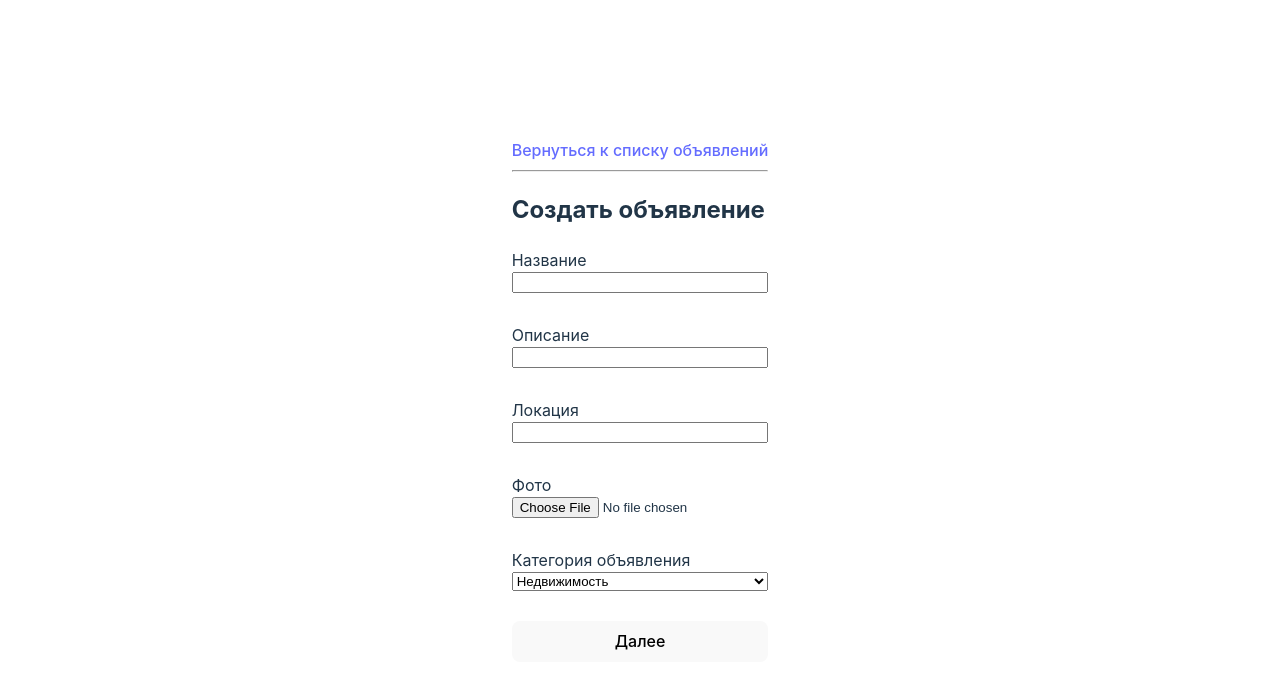
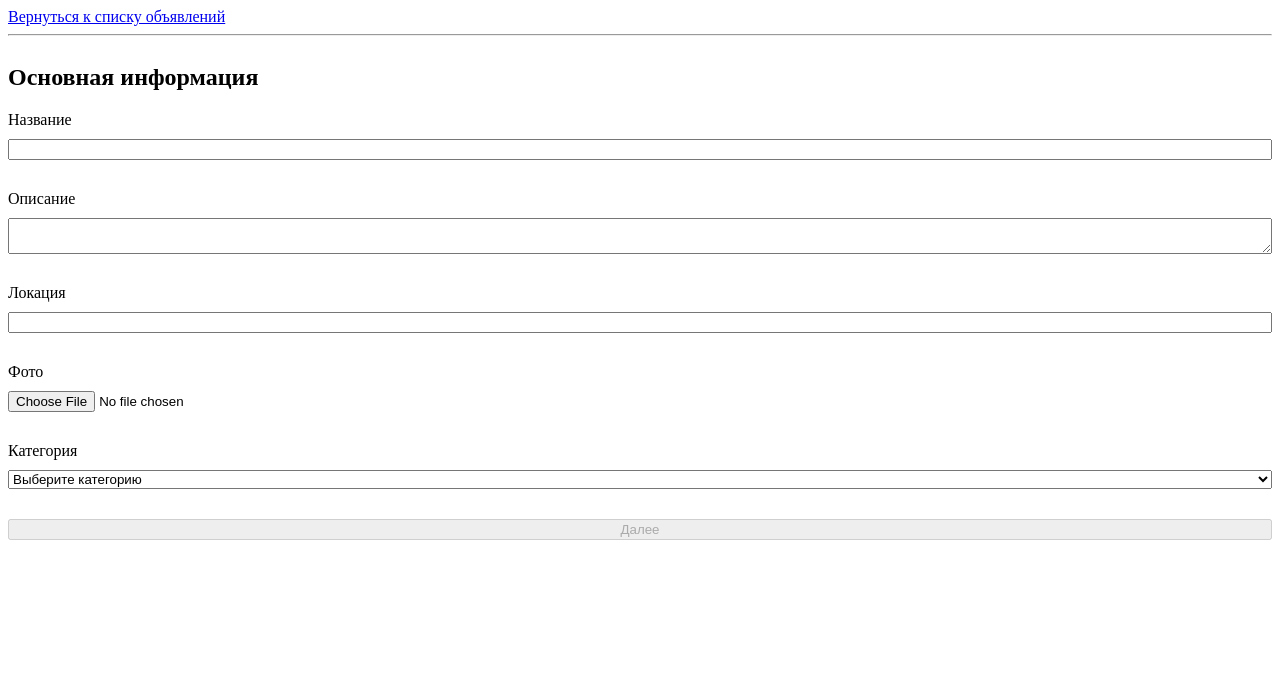
Before and after one commit to Belousmind/internship-test-assignment-, a React (Vite) app in the folder frontend/: page /form in a window 1280 px wide. Shown: the top 688 px of the page. Built offline with nearby package versions, Linux system fonts and the light colour scheme.

Commit message:
feat: add basic form and split into component

```diff
--- a/frontend/package.json
+++ b/frontend/package.json
@@ -10,8 +10,10 @@
     "preview": "vite preview"
   },
   "dependencies": {
+    "antd": "^5.24.0",
     "react": "^19.0.0",
     "react-dom": "^19.0.0",
+    "react-hook-form": "^7.54.2",
     "react-router-dom": "^7.1.5"
   },
   "devDependencies": {
--- /dev/null
+++ b/frontend/src/components/Form/CarFields/CarFields.jsx
@@ -0,0 +1,27 @@
+const CarFields = ({ register, errors }) => {
+  return (
+    <>
+      <label>Марка</label>
+      <select {...register("carBrand", { required: "Выберите марку" })}>
+        <option value="">Выберите</option>
+        <option value="Toyota">Toyota</option>
+        <option value="BMW">BMW</option>
+        <option value="Mercedes">Mercedes</option>
+      </select>
+      {errors.carBrand && <p style={{ color: "red" }}>{errors.carBrand.message}</p>}
+
+      <label>Модель</label>
+      <input type="text" {...register("carModel", { required: "Введите модель" })} />
+      {errors.carModel && <p style={{ color: "red" }}>{errors.carModel.message}</p>}
+
+      <label>Год выпуска</label>
+      <input type="number" {...register("carYear", { required: "Введите год выпуска" })} />
+      {errors.carYear && <p style={{ color: "red" }}>{errors.carYear.message}</p>}
+
+      <label>Пробег (км)</label>
+      <input type="number" {...register("carMileage")} />
+    </>
+  );
+};
+
+export default CarFields;
--- a/frontend/src/components/Form/Form.css
+++ b/frontend/src/components/Form/Form.css
@@ -8,6 +8,8 @@ label {
   margin-bottom: 10px;
 }
 
-form {
-  gap: 20px;
+input,
+textarea,
+select {
+  margin-bottom: 30px;
 }
--- a/frontend/src/components/Form/Form.jsx
+++ b/frontend/src/components/Form/Form.jsx
@@ -1,94 +1,36 @@
 import { useState } from "react";
-import "./Form.css"
-import { Link, useLocation } from "react-router-dom";
+import { Link } from "react-router-dom";
+import { useForm } from "react-hook-form";
+import FormStep1 from "./FormStep1";
+import FormStep2 from "./FormStep2";
+
+import "./Form.css";
 
 const FormPage = () => {
+  const [formStep, setFormStep] = useState(1);
+  const { register, handleSubmit, watch, formState: { errors } } = useForm();
+  const category = watch("category");
 
-  const [formStep, setStep] = useState(1);
-  const [categoryName, setCategory] = useState(null);
-
-  console.log(categoryName)
-
-  const location = useLocation();
-  const PageId = location.state?.id;
-
-  console.log(PageId)
+  const onSubmit = (data) => {
+    console.log("Форма отправлена:", data);
+  };
 
   return (
     <>
       <Link to="/list">Вернуться к списку объявлений</Link>
       <hr />
 
-    {PageId ? <h2>Редактировать объявление (id: {PageId})</h2> : <h2>Создать объявление</h2>}
-
-    <form>
+      <form onSubmit={handleSubmit(onSubmit)}>
         {formStep === 1 && (
-        <>
-      <label htmlFor="title"> Название
-        <input id="title" type="text" required/>
-      </label>
-      <label htmlFor="description"> Описание
-        <input id="description" type="text" required/>
-      </label>
-      <label htmlFor="location"> Локация
-        <input id="location" type="text" required/>
-      </label>
-      <label htmlFor="photo"> Фото
-        <input type="file" name="" id="photo" />
-      </label>
-      <label htmlFor="category"> Категория объявления
-        <select onChange={(e) => setCategory(e.target.value)} name="category" id="category">
-          <option value="real-estate">Недвижимость</option>
-          <option value="auto">Авто</option>
-          <option value="services">Услуги</option>
-        </select>
-      </label>
-
-      <button onClick={() => setStep((formStep) => formStep + 1)}>Далее</button>
-        </>
+          <FormStep1 setFormStep={setFormStep} register={register} watch={watch} errors={errors} />
         )}
 
         {formStep === 2 && (
-        <>
-
-          <h2>Шаг два</h2>
-          <button onClick={() => setStep((formStep) => formStep - 1)}>Назад</button>
-          <button>Опубликовать</button>
-        </>
-
+          <FormStep2 setFormStep={setFormStep} register={register} errors={errors} category={category} />
         )}
-
       </form>
     </>
-  )
-}
+  );
+};
 
 export default FormPage;
-
-// Основной шаг (для всех категорий)
-// Название (обязательное)
-// Описание (обязательное)
-// Локация (обязательное)
-// Фото (необязательное)
-// Категория объявления (выпадающий список: Недвижимость, Авто, Услуги) (обязательное) Real Estate, Auto, Services
-// Категорийный шаг
-// Зависит от выбранной категории для объявления:
-
-// - Недвижимость:
-
-// Тип недвижимости (например: квартира, дом, коттедж и т.д.) (выпадающий список, обязательное, строка)
-// Площадь (кв. м, обязательное, число)
-// Количество комнат (обязательное, число)
-// Цена (обязательное, число)
-// - Авто:
-
-// Марка (выпадающий список, обязательное, строка)
-// Модель (обязательное, строка)
-// Год выпуска (обязательное, число)
-// Пробег (км, опциональное, число)
-// - Услуги:
-
-// Тип услуги (например: ремонт, уборка, доставка) (выпадающий список, обязательное, строка)
-// Опыт работы (лет, обязательное, число)
-// Стоимость (обязательное, число)
-// График работы (опциональное, строка)
--- /dev/null
+++ b/frontend/src/components/Form/FormStep1.jsx
@@ -0,0 +1,47 @@
+const FormStep1 = ({ setFormStep, register, watch, errors }) => {
+
+  const name = watch("name");
+  const description = watch("description");
+  const location = watch("location");
+  const category = watch("category");
+
+  return (
+    <>
+      <h2>Основная информация</h2>
+
+      <label>Название</label>
+      <input type="text" {...register("name", { required: "Введите название" })} />
+      {errors.name && <p style={{ color: "red" }}>{errors.name.message}</p>}
+
+      <label>Описание</label>
+      <textarea {...register("description", { required: "Введите описание" })}></textarea>
+      {errors.description && <p style={{ color: "red" }}>{errors.description.message}</p>}
+
+      <label>Локация</label>
+      <input type="text" {...register("location", { required: "Введите локацию" })} />
+      {errors.location && <p style={{ color: "red" }}>{errors.location.message}</p>}
+
+      <label>Фото</label>
+      <input type="file" {...register("photo")} />
+
+      <label>Категория</label>
+      <select {...register("category", { required: "Выберите категорию" })}>
+        <option value="">Выберите категорию</option>
+        <option value="RealEstate">Недвижимость</option>
+        <option value="Car">Авто</option>
+        <option value="Service">Услуги</option>
+      </select>
+      {errors.category && <p style={{ color: "red" }}>{errors.category.message}</p>}
+
+      <button
+        type="button"
+        onClick={() => setFormStep(2)}
+        disabled={!name || !description || !location || !category}
+      >
+        Далее
+      </button>
+    </>
+  );
+};
+
+export default FormStep1;
--- /dev/null
+++ b/frontend/src/components/Form/FormStep2.jsx
@@ -0,0 +1,20 @@
+import RealEstateFields from "./RealEstateFields/RealEstateFields";
+import CarFields from "./CarFields/CarFields";
+import ServiceFields from "./ServiceFields/ServiceFields";
+
+const FormStep2 = ({ setFormStep, register, errors, category }) => {
+  return (
+    <>
+      <h2>Дополнительная информация</h2>
+
+      {category === "RealEstate" && <RealEstateFields register={register} errors={errors} />}
+      {category === "Car" && <CarFields register={register} errors={errors} />}
+      {category === "Service" && <ServiceFields register={register} errors={errors} />}
+
+      <button type="button" onClick={() => setFormStep(1)}>Назад</button>
+      <button type="submit">Отправить</button>
+    </>
+  );
+};
+
+export default FormStep2;
--- /dev/null
+++ b/frontend/src/components/Form/RealEstateFields/RealEstateFields.jsx
@@ -0,0 +1,28 @@
+const RealEstateFields = ({ register, errors }) => {
+  return (
+    <>
+      <label>Тип недвижимости</label>
+      <select {...register("propertyType", { required: "Выберите тип недвижимости" })}>
+        <option value="">Выберите</option>
+        <option value="apartment">Квартира</option>
+        <option value="house">Дом</option>
+        <option value="cottage">Коттедж</option>
+      </select>
+      {errors.propertyType && <p style={{ color: "red" }}>{errors.propertyType.message}</p>}
+
+      <label>Площадь (кв. м)</label>
+      <input type="number" {...register("area", { required: "Введите площадь" })} />
+      {errors.area && <p style={{ color: "red" }}>{errors.area.message}</p>}
+
+      <label>Количество комнат</label>
+      <input type="number" {...register("rooms", { required: "Введите количество комнат" })} />
+      {errors.rooms && <p style={{ color: "red" }}>{errors.rooms.message}</p>}
+
+      <label>Цена (₽)</label>
+      <input type="number" {...register("price", { required: "Введите цену" })} />
+      {errors.price && <p style={{ color: "red" }}>{errors.price.message}</p>}
+    </>
+  );
+};
+
+export default RealEstateFields;
--- /dev/null
+++ b/frontend/src/components/Form/ServiceFields/ServiceFields.jsx
@@ -0,0 +1,27 @@
+const ServiceFields = ({ register, errors }) => {
+  return (
+    <>
+      <label>Тип услуги</label>
+      <select {...register("serviceType", { required: "Выберите тип услуги" })}>
+        <option value="">Выберите</option>
+        <option value="remont">Ремонт</option>
+        <option value="cleaning">Уборка</option>
+        <option value="delivery">Доставка</option>
+      </select>
+      {errors.serviceType && <p style={{ color: "red" }}>{errors.serviceType.message}</p>}
+
+      <label>Опыт работы (лет)</label>
+      <input type="number" {...register("experience", { required: "Введите опыт работы" })} />
+      {errors.experience && <p style={{ color: "red" }}>{errors.experience.message}</p>}
+
+      <label>Стоимость (₽)</label>
+      <input type="number" {...register("price", { required: "Введите цену" })} />
+      {errors.price && <p style={{ color: "red" }}>{errors.price.message}</p>}
+
+      <label>График работы</label>
+      <input type="text" {...register("schedule")} />
+    </>
+  );
+};
+
+export default ServiceFields;
--- a/frontend/src/index.css
+++ b/frontend/src/index.css
@@ -1,4 +1,4 @@
-:root {
+/* :root {
   font-family: Inter, system-ui, Avenir, Helvetica, Arial, sans-serif;
   line-height: 1.5;
   font-weight: 400;
@@ -66,4 +66,4 @@ button:focus-visible {
   button {
     background-color: #f9f9f9;
   }
-}
+} */
```
Also changed, not shown: 1 other file (tests, documents, lock files or other folders). Lines whose indentation alone changed are shown as unchanged.
